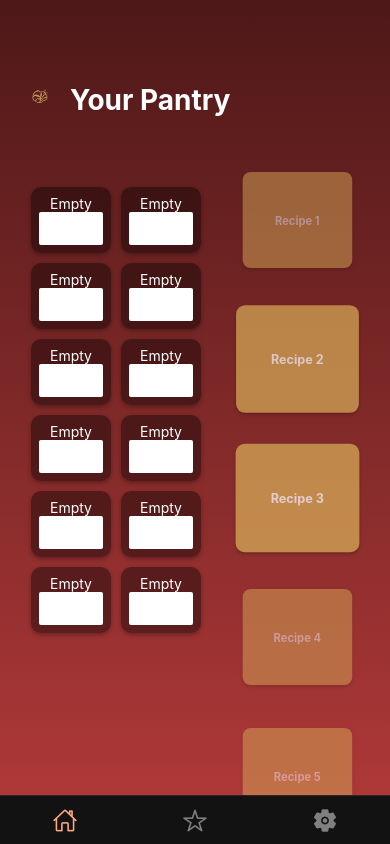
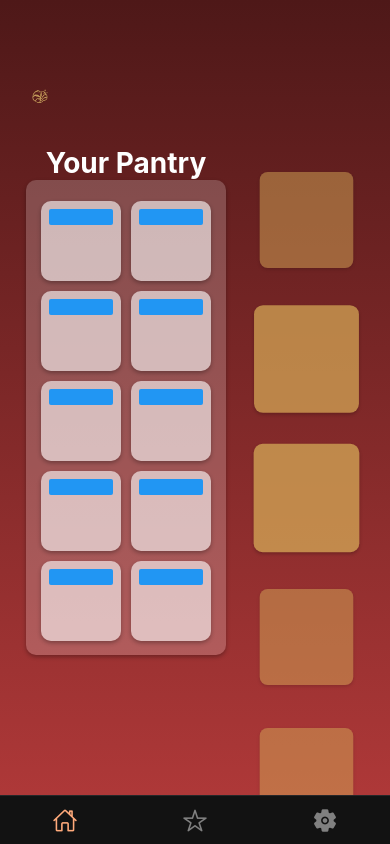
Before and after one commit to wes-brook/Saveurs, a React Native app: screen /HomeScreen in a window 390 px wide. Built offline with nearby package versions, Linux system fonts and the light colour scheme.

Commit message:
10/16/2024 6:19PM Update: Polished input system, created ingredient wrapper for ingredient grid and recipe stack

```diff
--- a/App.js
+++ b/App.js
@@ -59,10 +59,8 @@ export default function App() {
   return (
     <NavigationContainer theme={DarkTheme}>
       <StatusBar style="light" />
-      {/* COMMENTED OUT FOR DEBUG
-      {isAuthenticated ? <HomeTabs /> : <AuthStack setIsAuthenticated={setIsAuthenticated} />}
-          COMMENTED OUT FOR DEBUG */}
-      <HomeTabs/>
+      {/* {isAuthenticated ? <HomeTabs /> : <AuthStack setIsAuthenticated={setIsAuthenticated} />} */}
+      <HomeTabs />
       </NavigationContainer>
   );
 }
--- a/screens/Tabs/HomeScreen.js
+++ b/screens/Tabs/HomeScreen.js
@@ -20,6 +20,7 @@ import { View, Text, StyleSheet, TouchableOpacity, ScrollView, Image } from 'rea
 import { LinearGradient } from 'expo-linear-gradient';
 import GridList from '../ui/GridList';
 import RecipeStack from '../ui/RecipeStack';
+import { IngredientsProvider } from '../ui/IngredientsContext';
 //---------------------------------------------------------------IMPORTS---=
 
 
@@ -28,11 +29,6 @@ import RecipeStack from '../ui/RecipeStack';
 const HomeScreen = ({ navigation }) => {
 
   useEffect(() => console.log(`[${new Date().toLocaleTimeString()}] Launching "HomeScreen.js"`), []); // #### DEBUG ####
-
-  const handleScroll = (event) => {
-    const scrollY = event.nativeEvent.contentOffset.y;
-    console.log("User scrolled to: ", scrollY);
-  }
 
   /* **** IMPORTANT: JS Component Return Type Crash Course ****
    *  - .js components return JSX (JavaScript XML) code that allows us to write HTML-like code in JS
@@ -44,13 +40,14 @@ const HomeScreen = ({ navigation }) => {
         {/* Header */}
         <View style={styles.header}>
           <Image source={require('../../assets/icon_no_title.png')} style={styles.logo} />
-          <Text style={styles.headerText}>Your Pantry</Text>
         </View>
 
-        {/* Pantry Grid */}
+        {/* Pantry Grid & Recipe Stack */}
         <View style={styles.contentContainer}>
-          <GridList/>
-          <RecipeStack/>
+          <IngredientsProvider>
+            <GridList/>
+            <RecipeStack/>
+          </IngredientsProvider>
         </View>
     </LinearGradient>
   );
@@ -71,11 +68,6 @@ const styles = StyleSheet.create({
     width: 40,
     height: 40,
     marginRight: 10,
-  },
-  headerText: {
-    fontSize: 28,
-    fontWeight: 'bold',
-    color: 'white',
   },
   contentContainer: {
     flexDirection: 'row',
--- a/screens/ui/GridList.js
+++ b/screens/ui/GridList.js
@@ -1,10 +1,10 @@
-import React, { useState } from 'react';
+import React from 'react';
 import { View, Button, Alert, StyleSheet, Text, FlatList } from 'react-native';
+import { useIngredients } from './IngredientsContext';
 
 const IngredientInput = () => {
-  // Define a fixed number of ingredient boxes
-  const numberOfBoxes = 12; // You can change this to whatever number you need
-  const [ingredients, setIngredients] = useState(Array(numberOfBoxes).fill('')); // Initialize with empty strings
+  // Get ingredients and setIngredients from context
+  const { ingredients, setIngredients } = useIngredients(); // Initialize with empty strings
 
   // Function to handle adding a new ingredient at a specific index
   const addIngredient = (index) => {
@@ -25,8 +25,9 @@ const IngredientInput = () => {
 
   return (
     <View style={{ padding: 6 }}>
-      <Text style={styles.heading}></Text>
+      <Text style={styles.heading}>Your Pantry</Text>
 
+      <View style={styles.ingredientBox}>
         {/* Display the list of ingredients in a grid */}
         <FlatList
           contentContainerStyle={styles.grid}
@@ -36,23 +37,25 @@ const IngredientInput = () => {
           renderItem={({ item, index }) => {
             return (
               <View style={styles.item}>
-              <Text style={styles.itemText}>{item || 'Empty'}</Text>
+                <Text style={styles.itemText}>{item}</Text>
                 {/* Add a button to edit the ingredient */}
-              <Button title="+" onPress={() => addIngredient(index)} color="white" />
+                <Button title = "" onPress={() => addIngredient(index)}/>
               </View>
             );
           }}
         />
+      </View>
     </View>
   );
 };
 
 const styles = StyleSheet.create({
   item: {
-    backgroundColor: 'rgba(0, 0, 0, 0.4)',
+    backgroundColor: 'rgba(255, 255, 255, 0.6)',
     opacity: 50,
     margin: 5,
     width: 80,
+    height: 80,
     padding: 8,
     color: 'white',
     textAlign: 'center',
@@ -72,11 +75,23 @@ const styles = StyleSheet.create({
     alignItems: 'center',
   },
   heading: {
+    fontSize: 28,
+    fontWeight: 'bold',
     color: 'white',
-    fontSize: 20,
-    fontWeight: 'bold',
-    marginTop: 20,
     textAlign: 'center',
+  },
+  ingredientBox: {
+    backgroundColor: 'rgba(255,255,255,0.2)',
+    opacity: 50,
+    color: 'white',
+    width: 200,
+    height: 475,
+    textAlign: 'center',
+    borderRadius: 10,
+    shadowColor: '#000', // Shadow color
+    shadowOffset: { width: 0, height: 2 }, // Shadow offset
+    shadowOpacity: 0.3, // Shadow opacity
+    shadowRadius: 4, // Shadow radius
   }
 });
 
--- /dev/null
+++ b/screens/ui/IngredientsContext.js
@@ -0,0 +1,19 @@
+// IngredientsContext.js
+import React, { createContext, useContext, useState } from 'react';
+
+const IngredientsContext = createContext();
+
+export const IngredientsProvider = ({ children }) => {
+    const numberOfBoxes = 10; // or any number you want
+    const [ingredients, setIngredients] = useState(Array(numberOfBoxes).fill(''));
+
+    console.log("Hi from 'IngredientsContext.js'! Ingredients: ", ingredients);
+
+    return (
+        <IngredientsContext.Provider value={{ ingredients, setIngredients }}>
+            {children}
+        </IngredientsContext.Provider>
+    );
+};
+
+export const useIngredients = () => useContext(IngredientsContext);
--- a/screens/ui/RecipeStack.js
+++ b/screens/ui/RecipeStack.js
@@ -1,17 +1,22 @@
 import React from 'react';
 import { View, ScrollView, StyleSheet, Text, Animated, SafeAreaView, Dimensions, TouchableOpacity} from 'react-native';
+import { useIngredients } from './IngredientsContext';
 
 const cardHeight = 120; // Set this to match your card height
 const cardPadding = 19; // Padding between cards
 const { height } = Dimensions.get("window");
 const midScreen = height / 4; // Calculate the middle of the screen
 
+// Spoonacula API Key: 1ba1908c45884fc580347821b2c85942
+
 const RecipeStack = () => {
+    const { ingredients } = useIngredients();
+
     const y = new Animated.Value(0); // Animated value for scrolling
 
     // Render the recipe cards
     const renderCards = () => {
-        return Array.from({ length: 10 }).map((_, index) => {
+        return ingredients.map((ingredient, index) => {
             // Calculate input range for the current card in relation to the center of the screen
             const inputRange = [
                 (index - 1) * (cardHeight + cardPadding) - midScreen,
@@ -37,7 +42,7 @@ const RecipeStack = () => {
             return (
                 <TouchableOpacity key={index} onPress={() => navigation.navigate('RecipeDetail', { recipeId: index + 1 })} style={{ width: '90%' }}>
                     <Animated.View key={index} style={[styles.card, { opacity, transform: [{ scale }] }]}>
-                        <Text style={styles.cardText}>Recipe {index + 1}</Text>
+                        <Text style={styles.cardText}>{ingredient}</Text>
                     </Animated.View>
                 </TouchableOpacity>
             );
```
Lines whose indentation alone changed are shown as unchanged.
